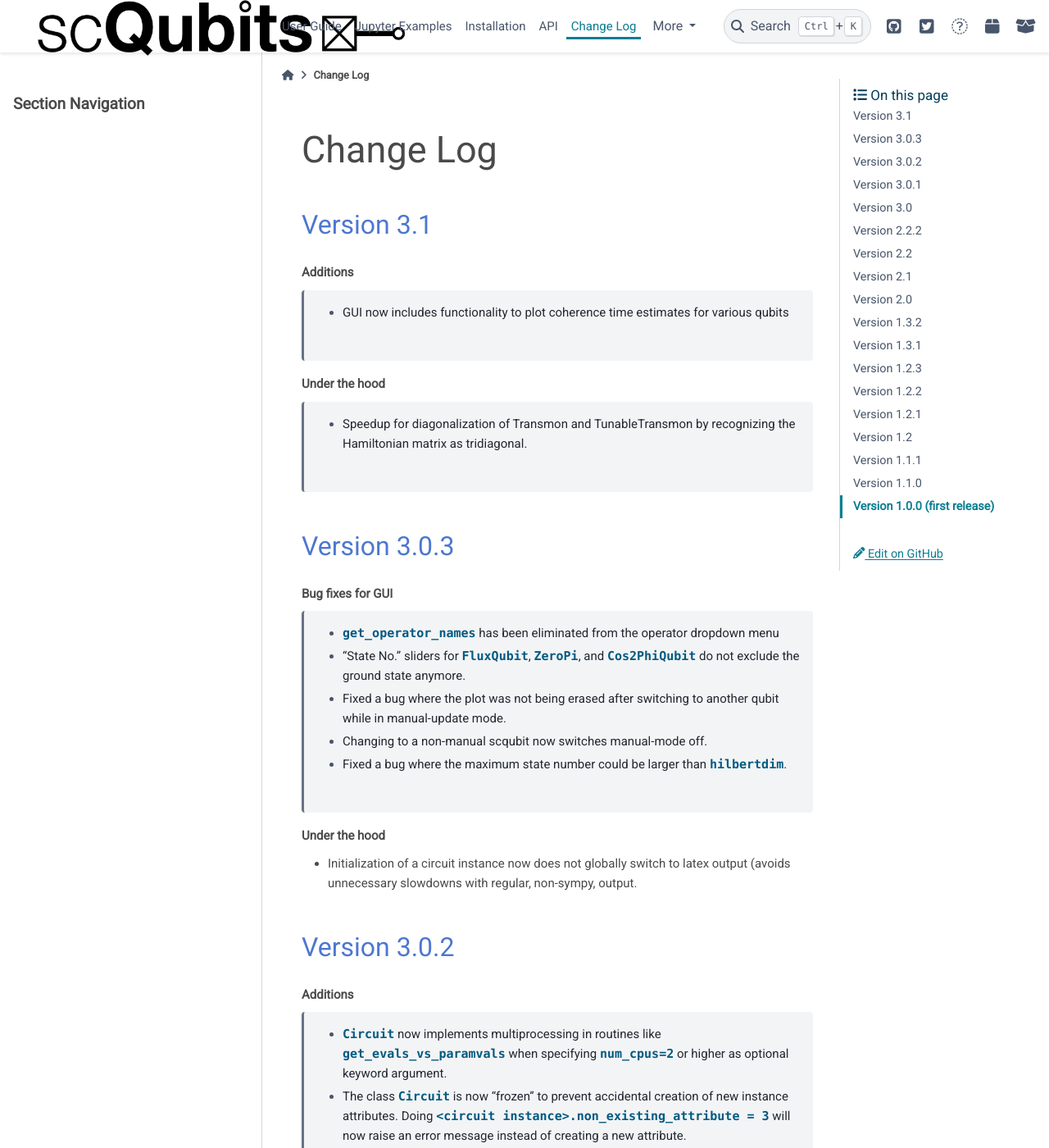
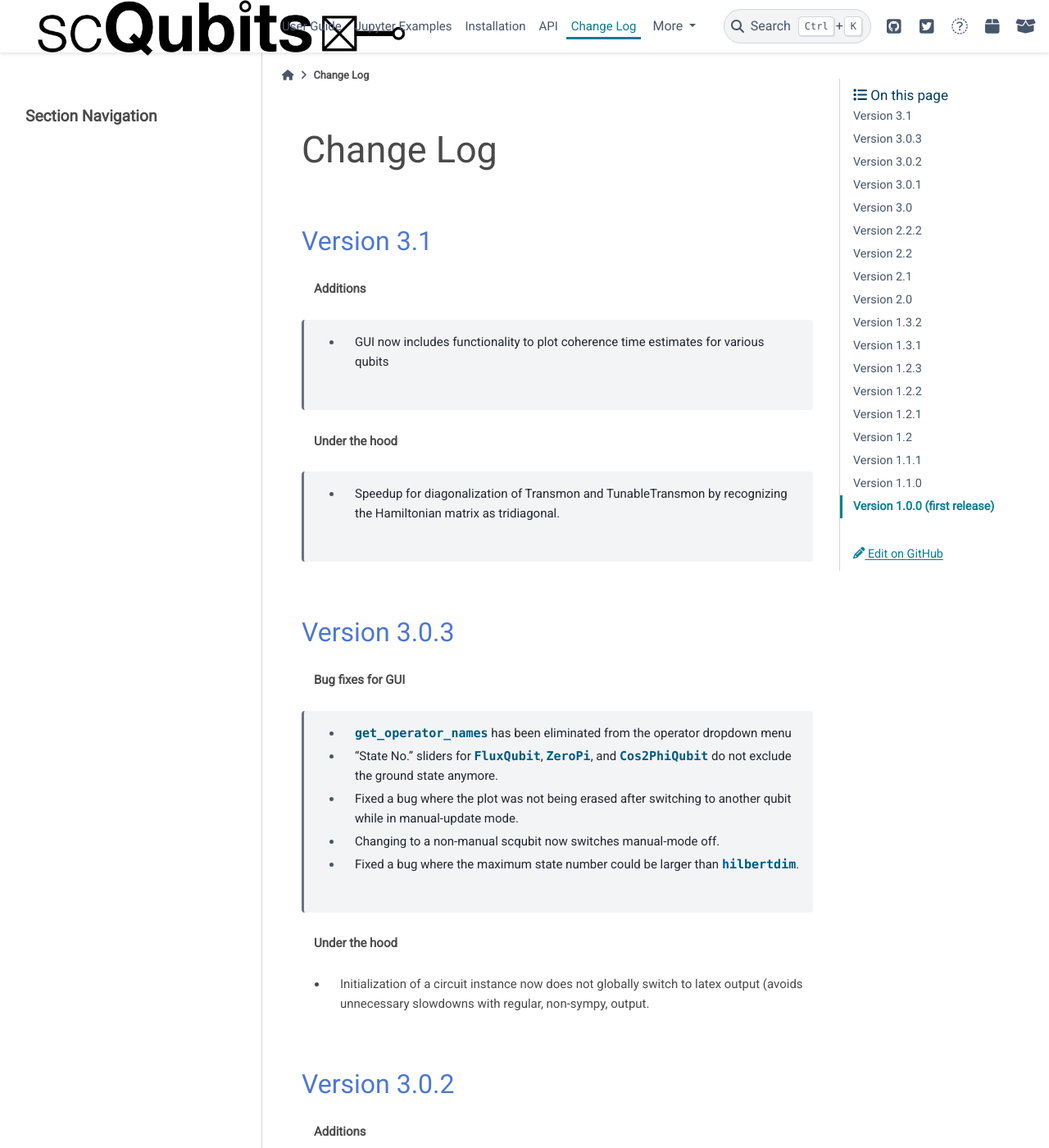
Before and after one commit to scqubits/scqubits-doc, a Sphinx documentation site: the page built from docs/source/changelog.rst, in a window 1280 px wide and 1400 px high. Shown: the whole window at 82% size. Built offline with Sphinx 7.4.7 and the PyData theme 0.15.4, drawn with Linux system fonts in a browser that asks for light colours; pages that are not in the unit, such as notebooks, are missing from menus.

Commit message:
css adjustments

```diff
--- a/docs/source/_static/theme_overrides.css
+++ b/docs/source/_static/theme_overrides.css
@@ -10,7 +10,7 @@ h1 {
 }
 
 h2 {
-    margin-top: 60px;
+    margin-top: 70px !important;
     margin-bottom: 28px;
     font-size: 32px;
     line-height: 32px;
@@ -45,7 +45,7 @@ b, strong {
 }
 
 div.nboutput.container div.output_area {
-  background: #d3d3d330;
+  background: #e0e0e0;
 }
 
 body {
@@ -108,6 +108,9 @@ pre {
 	font-size: 95%;
 	line-height: 1.5em;
     background-color: aliceblue;
+    padding-left: 20px !important;
+    padding-top: 10px !important;
+    padding-bottom: 10px !important;
 }
 
 div.nbinput.container div.prompt pre, div.nboutput.container div.prompt pre {
@@ -122,6 +125,22 @@ div.nbinput.container div.prompt pre, div.nboutput.container div.prompt pre {
 }
 
 p {
-	margin-bottom: 0.6rem;
-	margin-top: 0.7rem;
+	margin-bottom: 1.6rem;
+	margin-top: 1.6rem;
+    margin-left: 15px;
 }
+
+div.nbinput.container div.input_area {
+    margin-left: 20px;
+}
+
+div.nboutput.container div.output_area {
+    margin-left: 15px;
+}
+
+div.nbinput.container div.input_area div[class*=highlight] > pre {
+    padding-left: 20px !important;
+    padding-top: 10px !important;
+    padding-bottom: 10px !important;
+    margin: 0;
+}
```
